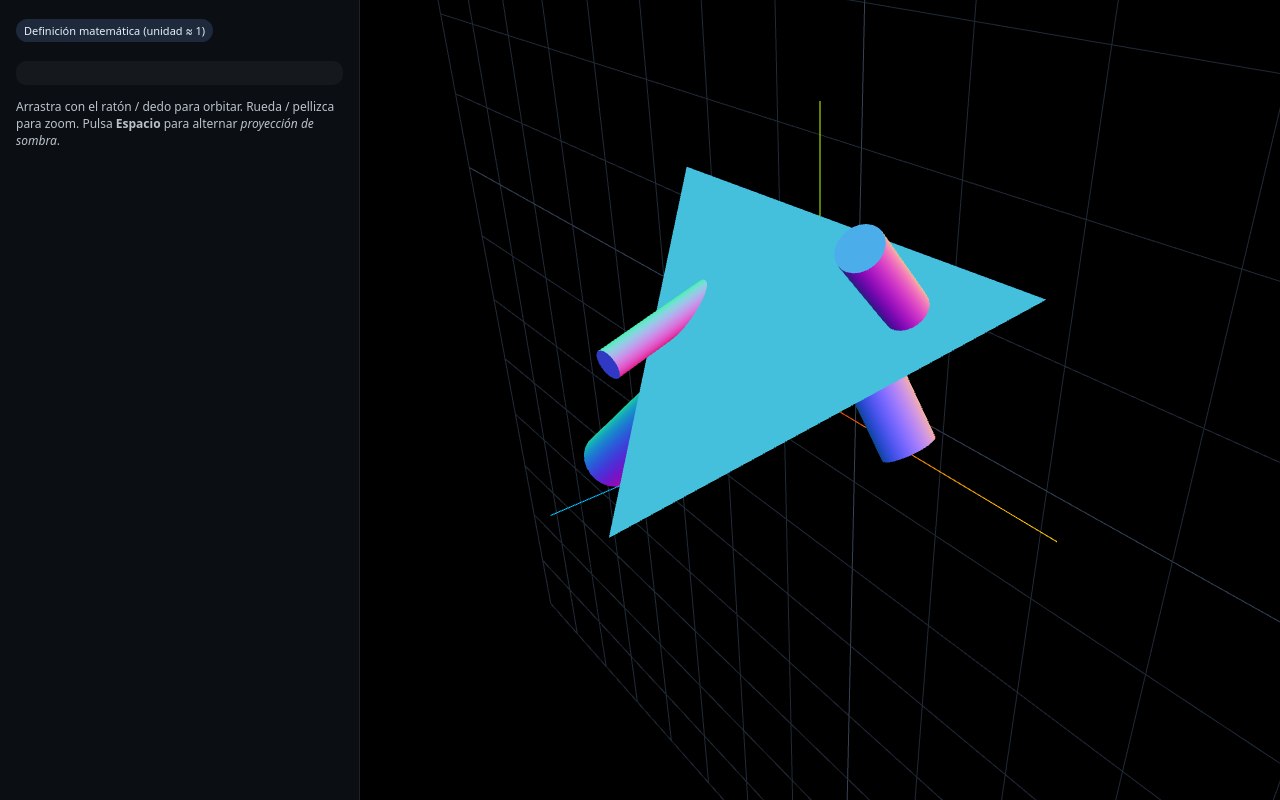
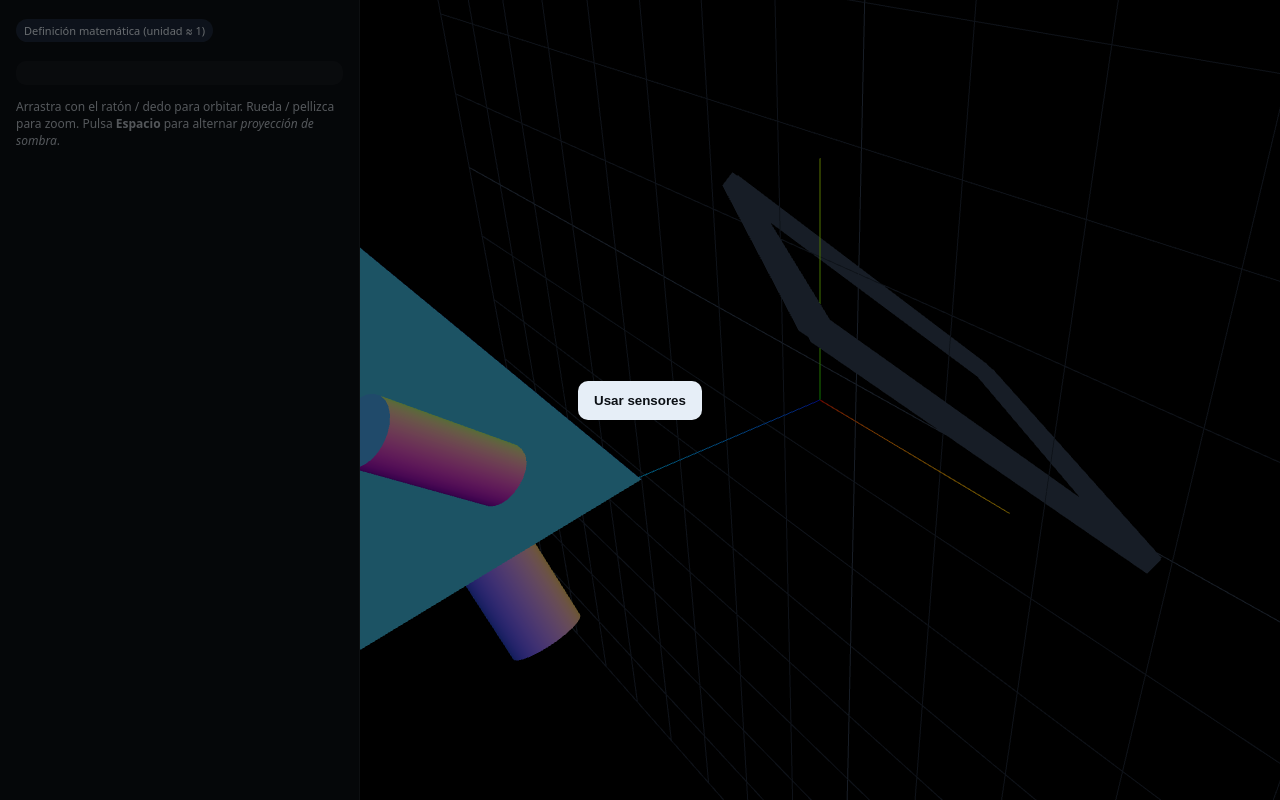
Before and after one commit to aragojuan-code/azimut, a plain HTML site: page index.html in a window 1280 px wide. Drawn offline with nearby package versions, Linux system fonts and the light colour scheme; animation ran at ten frames a second.

Commit message:
Update index.html

```diff
--- a/index.html
+++ b/index.html
@@ -27,25 +27,25 @@
     <div id="scene"><div id="err" class="err"></div></div>
   </div>
 
-<!-- Mapea el nombre 'three' a la URL del módulo -->
-<script type="importmap">
+  <script type="importmap">
 {
   "imports": {
     "three": "https://unpkg.com/three@0.161.0/build/three.module.js"
   }
 }
 </script>
+<script type="module">
+import * as THREE from 'three';
+import { OrbitControls } from 'https://unpkg.com/three@0.161.0/examples/jsm/controls/OrbitControls.js';
 
-<script type="module">
-  import * as THREE from 'three';  // ← ahora SÍ
-  import { OrbitControls } from 'https://unpkg.com/three@0.161.0/examples/jsm/controls/OrbitControls.js';
+// ==== Parámetros de juego ====
+const TOL = 12;          // tolerancia angular (°) por eje
+const HOLD_MS = 450;     // ms que debes mantener la orientación correcta
+const FALL_SPEED = 0.9;  // velocidad base de caída
 
-
+// ==== Escena base ====
 const sceneEl = document.getElementById('scene');
 const errEl   = document.getElementById('err');
-function showErr(msg){ if(errEl){ errEl.style.display='block'; errEl.textContent=msg; } }
-
-// ===== Escena básica =====
 const renderer = new THREE.WebGLRenderer({ antialias:true, alpha:false });
 renderer.setPixelRatio(Math.min(2, window.devicePixelRatio||1));
 sceneEl.appendChild(renderer.domElement);
@@ -53,14 +53,13 @@ sceneEl.appendChild(renderer.domElement);
 const scene = new THREE.Scene();
 const camera = new THREE.PerspectiveCamera(45, 1, 0.01, 100);
 camera.position.set(2.6, 2.0, 2.2);
-
 const controls = new OrbitControls(camera, renderer.domElement);
 controls.enableDamping = true;
 
-scene.add(new THREE.AxesHelper(1.2));
+scene.add(new THREE.AxesHelper(1.0));
 const grid = new THREE.GridHelper(8, 16, 0x334155, 0x1f2937); grid.rotation.x=Math.PI/2; grid.position.z=-0.2; scene.add(grid);
 
-// ===== Geometría: pirámide oblicua + cilindros =====
+// ==== Geometría de la pieza asimétrica (igual que antes) ====
 const V = {
   B1: new THREE.Vector3(0.00, 0.00, 0.00),
   B2: new THREE.Vector3(1.30, 0.20, 0.00),
@@ -73,8 +72,8 @@ function pyramidGeom(){
   push(V.A,V.B1,V.B2); push(V.A,V.B2,V.B3); push(V.A,V.B3,V.B1); push(V.B1,V.B2,V.B3);
   geom.setAttribute('position', new THREE.Float32BufferAttribute(v,3)); geom.computeVertexNormals(); return geom;
 }
-const pyramid=new THREE.Mesh(pyramidGeom(), new THREE.MeshNormalMaterial()); scene.add(pyramid);
-
+const piece = new THREE.Group();
+const pyramid=new THREE.Mesh(pyramidGeom(), new THREE.MeshNormalMaterial()); piece.add(pyramid);
 const faces=[
   { verts:['A','B1','B2'], h:0.25, r:0.10, tilt:6,  off:[0.20,0.30,0.50] },
   { verts:['A','B2','B3'], h:0.40, r:0.08, tilt:11, off:[0.15,0.70,0.15] },
@@ -93,7 +92,101 @@ function cylOnFace(f){
   mesh.position.copy(p.clone().addScaledVector(axis, f.h/2));
   return mesh;
 }
-const group=new THREE.Group(); faces.forEach(fc=>group.add(cylOnFace(fc))); scene.add(group);
+faces.forEach(fc=>piece.add(cylOnFace(fc)));
+scene.add(piece);
+
+// ==== Portal / Hueco (marco simple que se ilumina al acertar) ====
+const gate = new THREE.Group();
+const frameMat = new THREE.MeshBasicMaterial({ color: 0x334155 });
+const okMat    = new THREE.MeshBasicMaterial({ color: 0x22c55e });
+function makeFrame(){
+  const s=1.8, t=0.08; // tamaño del marco
+  const parts=[
+    new THREE.Mesh(new THREE.BoxGeometry(s,t,t), frameMat),
+    new THREE.Mesh(new THREE.BoxGeometry(s,t,t), frameMat),
+    new THREE.Mesh(new THREE.BoxGeometry(t,s,t), frameMat),
+    new THREE.Mesh(new THREE.BoxGeometry(t,s,t), frameMat),
+  ];
+  parts[0].position.set(0, s/2, 0); // top
+  parts[1].position.set(0,-s/2, 0); // bottom
+  parts[2].position.set( s/2,0, 0); // right
+  parts[3].position.set(-s/2,0, 0); // left
+  parts.forEach(p=>gate.add(p));
+}
+makeFrame();
+scene.add(gate);
+
+// Posiciones base
+gate.position.set(0,0,-0.6); // portal delante
+piece.position.set(0,0,1.6); // pieza arriba para que "caiga"
+
+// ==== Objetivo (orientación del portal) ====
+let target = randomTarget();
+applyTargetToGate();
+
+function randomTarget(){
+  return {
+    az: Math.random()*360,
+    pitch: -10 + Math.random()*70,  // cómodo para muñeca
+    roll:  -35 + Math.random()*70,
+  };
+}
+function applyTargetToGate(){
+  const q = eulerFromAPR(target.az, target.pitch, target.roll);
+  gate.quaternion.copy(q);
+}
+
+// ===== Lectura de sensores (opcional en móvil) =====
+let hasSensors=false, started=false;
+const overlay = document.createElement('div');
+overlay.style.cssText = 'position:fixed;inset:0;display:grid;place-items:center;background:rgba(0,0,0,.55);z-index:9';
+overlay.innerHTML = '<button id="btnStart" style="padding:12px 16px;border-radius:10px;border:0;background:#e6eef7;color:#0b0f14;font-weight:700">Usar sensores</button>';
+function addOverlay(){ document.body.appendChild(overlay); document.getElementById('btnStart').onclick=startSensors; }
+
+async function startSensors(){
+  try{
+    if (typeof DeviceOrientationEvent !== 'undefined' && typeof DeviceOrientationEvent.requestPermission === 'function'){
+      const perm = await DeviceOrientationEvent.requestPermission();
+      if (perm !== 'granted') throw new Error('Permiso denegado');
+    }
+    window.addEventListener('deviceorientation', onOrientation, { passive:true });
+    hasSensors = true; started=true; overlay.remove();
+  }catch(e){ console.warn(e); overlay.remove(); }
+}
+
+function onOrientation(e){ // actualiza la rotación de la pieza según el móvil
+  if (!started) return;
+  let az;
+  if (typeof e.webkitCompassHeading === 'number') az = e.webkitCompassHeading; else az = 360 - (e.alpha||0);
+  if (az<0) az+=360; if (az>=360) az-=360;
+  const pitch = THREE.MathUtils.clamp(e.beta||0, -90, 90);
+  const roll  = THREE.MathUtils.clamp(e.gamma||0,-90, 90);
+  const q = eulerFromAPR(az, pitch, roll);
+  piece.quaternion.slerp(q, 0.25); // suavizado
+}
+
+// Fallback: en escritorio, usa OrbitControls para rotar la CÁMARA; la pieza gira lentamente
+let demoSpin = 0;
+
+// ===== Utilidades de ángulos =====
+function delta360(a,b){ let d=Math.abs(a-b)%360; return d>180?360-d:d; }
+function delta180(a,b){ let d=a-b; while(d>180)d-=360; while(d<-180)d+=360; return Math.abs(d); }
+
+function eulerFromAPR(az, pitch, roll){
+  // Convención: Z-up; aplicamos Yaw(Z), Pitch(X), Roll(Y) para algo intuitivo
+  const e = new THREE.Euler(
+    THREE.MathUtils.degToRad(pitch),  // X
+    THREE.MathUtils.degToRad(roll),   // Y
+    THREE.MathUtils.degToRad(az),     // Z
+    'XYZ'
+  );
+  const q = new THREE.Quaternion().setFromEuler(e);
+  return q;
+}
+
+// ===== Bucle del juego =====
+let lastAllOkAt = 0;
+let passing = false; // animación de pasar por el portal
 
 function resize(){
   const asideW = document.querySelector('aside')?.offsetWidth || 360;
@@ -101,9 +194,67 @@ function resize(){
   const h = Math.max(1, window.innerHeight);
   renderer.setSize(w,h,false); camera.aspect=w/h; camera.updateProjectionMatrix();
 }
-resize(); window.addEventListener('resize', resize); window.addEventListener('orientationchange', ()=>setTimeout(resize,100));
+resize(); window.addEventListener('resize', resize); window.addEventListener('orientationchange', ()=>setTimeout(resize,120));
 
-(function loop(){ pyramid.rotation.z+=0.01; group.rotation.z+=0.01; controls.update(); renderer.render(scene,camera); requestAnimationFrame(loop); })();
+function tick(t){
+  // Caída constante
+  if (!passing){ piece.position.z -= FALL_SPEED * 0.006; }
+  if (piece.position.z < gate.position.z - 0.3){ resetPiece(); }
+
+  // Si no hay sensores, rotación demo para que no esté quieta
+  if (!hasSensors){ demoSpin += 0.005; piece.rotation.z += 0.01; piece.rotation.x = Math.sin(demoSpin)*0.3; }
+
+  // Comprobar tolerancias (comparando la rotación actual de la pieza con el objetivo)
+  const {az:pAz, pitch:pPi, roll:pRo} = getAPRFromQuat(piece.quaternion);
+  const okA = delta360(pAz, target.az)   <= TOL;
+  const okP = Math.abs(pPi - target.pitch) <= TOL;
+  const okR = delta180(pRo, target.roll)  <= TOL;
+  const allOk = okA && okP && okR;
+
+  // Color del portal (feedback): verde si dentro, gris si fuera
+  gate.traverse(o=>{ if(o.isMesh){ o.material = allOk ? okMat : frameMat; }});
+
+  const now = performance.now();
+  if (allOk){
+    if (lastAllOkAt===0) lastAllOkAt = now;
+    if (now - lastAllOkAt >= HOLD_MS){
+      // animación de atravesar
+      passing = true;
+      piece.position.z = THREE.MathUtils.lerp(piece.position.z, gate.position.z - 0.1, 0.3);
+      setTimeout(()=>{ newRound(); }, 250);
+      lastAllOkAt = 0;
+    }
+  } else {
+    lastAllOkAt = 0;
+  }
+
+  controls.update();
+  renderer.render(scene,camera);
+  requestAnimationFrame(tick);
+}
+requestAnimationFrame(tick);
+
+function resetPiece(){
+  passing = false;
+  piece.position.set(0,0,1.6);
+}
+
+function newRound(){
+  resetPiece();
+  target = randomTarget();
+  applyTargetToGate();
+}
+
+function getAPRFromQuat(q){
+  const e = new THREE.Euler().setFromQuaternion(q, 'XYZ');
+  const pitch = THREE.MathUtils.radToDeg(e.x);
+  const roll  = THREE.MathUtils.radToDeg(e.y);
+  const az    = THREE.MathUtils.radToDeg(e.z);
+  return { az:((az%360)+360)%360, pitch, roll };
+}
+
+// Mostrar botón de sensores si está disponible
+if (window.DeviceOrientationEvent){ addOverlay(); }
 </script>
 </body>
 </html>
```
